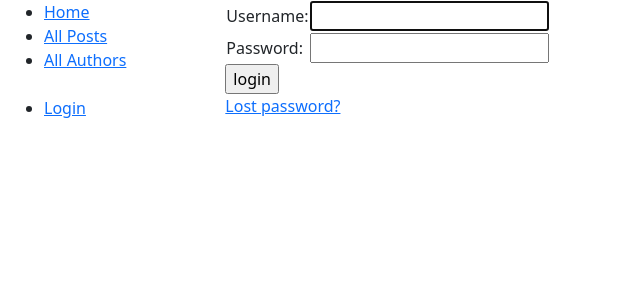
After one commit to ma-alves/miniblog, a Django app: page /accounts/login/ in a window 1280 px wide. The commit adds this page. Shown: the top 300 px of the page, without its empty margins (0-640 px from the left). Run offline with Django 4.2, Linux system fonts and the light colour scheme.

Commit message:
Abulu bebe

```diff
--- a/blog/templates/base_generic.html
+++ b/blog/templates/base_generic.html
@@ -2,7 +2,7 @@
 <html lang="en">
   <head>
     {% block title %}
-      <title>Local Library</title>
+      <title>miniblog</title>
     {% endblock %}
     <meta charset="utf-8" />
     <meta name="viewport" content="width=device-width, initial-scale=1" />
@@ -24,6 +24,15 @@
               <li><a href="{% url 'index' %}">Home</a></li>
               <li><a href="{% url 'posts' %}">All Posts</a></li>
               <li><a href="{% url 'authors' %}">All Authors</a></li>
+              <br>
+              {% if user.is_authenticated %}
+              <li>User: {{ user.get_username }}</li>
+              <li><a href="{% url 'logout' %}?next={{ request.path }}">Logout</a></li>
+              {% else %}
+              <li><a href="{% url 'login' %}?next={{ request.path }}">Login</a></li>
+              {% endif %}
+           </ul>
+
             </ul>
           {% endblock %}
   {% block pagination %}
--- a/miniblog/settings.py
+++ b/miniblog/settings.py
@@ -9,6 +9,7 @@ https://docs.djangoproject.com/en/4.2/topics/settings/
 For the full list of settings and their values, see
 https://docs.djangoproject.com/en/4.2/ref/settings/
 """
+import os
 
 from pathlib import Path
 
@@ -55,7 +56,7 @@ ROOT_URLCONF = 'miniblog.urls'
 TEMPLATES = [
     {
         'BACKEND': 'django.template.backends.django.DjangoTemplates',
-        'DIRS': [],
+        'DIRS': [os.path.join(BASE_DIR, 'templates')],
         'APP_DIRS': True,
         'OPTIONS': {
             'context_processors': [
@@ -126,3 +127,6 @@ STATIC_URL = 'static/'
 # https://docs.djangoproject.com/en/4.2/ref/settings/#default-auto-field
 
 DEFAULT_AUTO_FIELD = 'django.db.models.BigAutoField'
+
+# Redirect to home URL after login (Default redirects to /accounts/profile/)
+LOGIN_REDIRECT_URL = '/'
--- a/miniblog/urls.py
+++ b/miniblog/urls.py
@@ -21,7 +21,22 @@ from django.urls import path, include
 from django.conf.urls.static import static
 
 urlpatterns = [
+    path('accounts/', include('django.contrib.auth.urls')),
     path('admin/', admin.site.urls),
     path('blog/', include('blog.urls')),
     path('', RedirectView.as_view(url='blog/')),
 ] + static(settings.STATIC_URL, document_root=settings.STATIC_ROOT) # Alterar quando for pra prod.
+
+
+'''
+    Endpoints provided by the accounts url
+accounts/ login/ [name='login']
+accounts/ logout/ [name='logout']
+accounts/ password_change/ [name='password_change']
+accounts/ password_change/done/ [name='password_change_done']
+accounts/ password_reset/ [name='password_reset']
+accounts/ password_reset/done/ [name='password_reset_done']
+accounts/ reset/<uidb64>/<token>/ [name='password_reset_confirm']
+accounts/ reset/done/ [name='password_reset_complete']
+
+'''
--- /dev/null
+++ b/templates/registration/logged_out.html
@@ -0,0 +1,6 @@
+{% extends "base_generic.html" %}
+
+{% block content %}
+  <p>Logged out!</p>
+  <a href="{% url 'login'%}">Click here to login again.</a>
+{% endblock %}
--- /dev/null
+++ b/templates/registration/login.html
@@ -0,0 +1,37 @@
+{% extends "base_generic.html" %}
+
+{% block content %}
+
+  {% if form.errors %}
+    <p>Your username and password didn't match. Please try again.</p>
+  {% endif %}
+
+  {% if next %}
+    {% if user.is_authenticated %}
+      <p>Your account doesn't have access to this page. To proceed,
+      please login with an account that has access.</p>
+    {% else %}
+      <p>Please login to see this page.</p>
+    {% endif %}
+  {% endif %}
+
+  <form method="post" action="{% url 'login' %}">
+    {% csrf_token %}
+    <table>
+      <tr>
+        <td>{{ form.username.label_tag }}</td>
+        <td>{{ form.username }}</td>
+      </tr>
+      <tr>
+        <td>{{ form.password.label_tag }}</td>
+        <td>{{ form.password }}</td>
+      </tr>
+    </table>
+    <input type="submit" value="login">
+    <input type="hidden" name="next" value="{{ next }}">
+  </form>
+
+  {# Assumes you setup the password_reset view in your URLconf #}
+  <p><a href="{% url 'password_reset' %}">Lost password?</a></p>
+
+{% endblock %}
```
